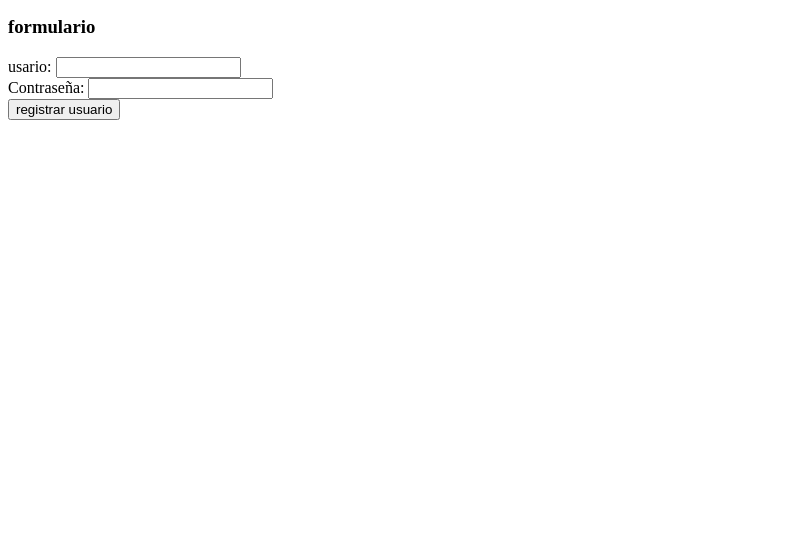
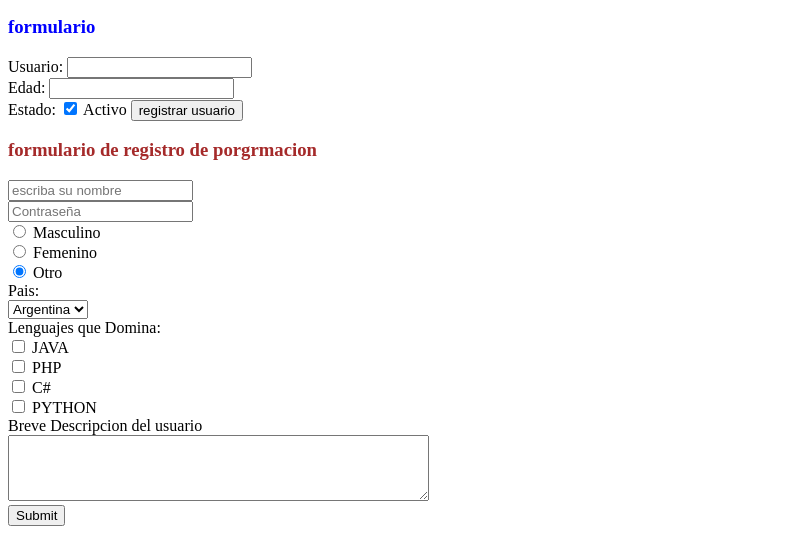
Before and after one commit to omases/ejemplos1, a plain HTML site: page html/index.html in a window 1280 px wide. Shown: the part 1017-1551 px from the top of the page, without its empty margins (0-787 px from the left). Before the commit the page ends 1145 px from the top, so only its background shows below. Drawn offline with Linux system fonts and the light colour scheme.

Commit message:
prueba de formularios

```diff
--- a/html/index.html
+++ b/html/index.html
@@ -31,14 +31,40 @@
      <source src="https://audio-samples.github.io/samples/mp3/blizzard_unconditional/sample-0.mp3" type="audio/mpeg">
     </audio>
 
-    <h3>formulario</h3>
-    <form action="#" method="post">
-       usario: <input type="text" name="usu" required><br>
-       Contraseña: <input type="password" name="pass" required><br>
+    <h3 style="color: blue;">formulario</h3>
+    <form action="https://tomcat.fullbyte.store/simpleplato/submit1" method="post">
+       Usuario: <input type="text" name="nombre" required><br>
+       Edad: <input type="number" name="edad" required><br>
+       Estado: <input type="checkbox" name="activo" value="Activo"  checked> Activo
        <input type="submit" value="registrar usuario">
+        </form>
+    <h3 style="color: brown;">formulario de registro de porgrmacion</h3>
+        <form action="https://tomcat.fullbyte.store/simpleplato/submit2" method="post">
+
+        <input type="text" name="nombre" placeholder="escriba su nombre" required><br>
+        <input type="password" name="password" placeholder="Contraseña" required><br>
+        <Genero:br>
+            <input type="radio" name="genero" value="masculin" checked> Masculino <br>
+            <input type="radio" name="genero" value="femenin" checked> Femenino <br>
+            <input type="radio" name="genero" value="ot" checked> Otro <br>
+        Pais: <br>
+        <select name="pais" required>
+            <option value="ar">Argentina</option>
+            <option value="ch">Chiles</option>
+            <option value="co">colombia</option>
+            <option value="mx">Mexico</option>
+            <option value="es">España</option>
+        </select> <br>
+        Lenguajes que Domina: <br>
+        <input type="checkbox"  name="intereses" value="java"> JAVA <br>
+        <input type="checkbox"  name="intereses" value="php"> PHP <br>
+        <input type="checkbox"  name="intereses" value="C#"> C# <br>
+        <input type="checkbox"  name="intereses" value="py"> PYTHON <br>
+        Breve Descripcion del usuario <br>
+        <textarea name="descripcion" rows="4" cols="50"></textarea> <br>
+        <input type="submit" values="Enviar">
+        </form>
 
 
-
-    </form>
 </body>
 </html>
```
